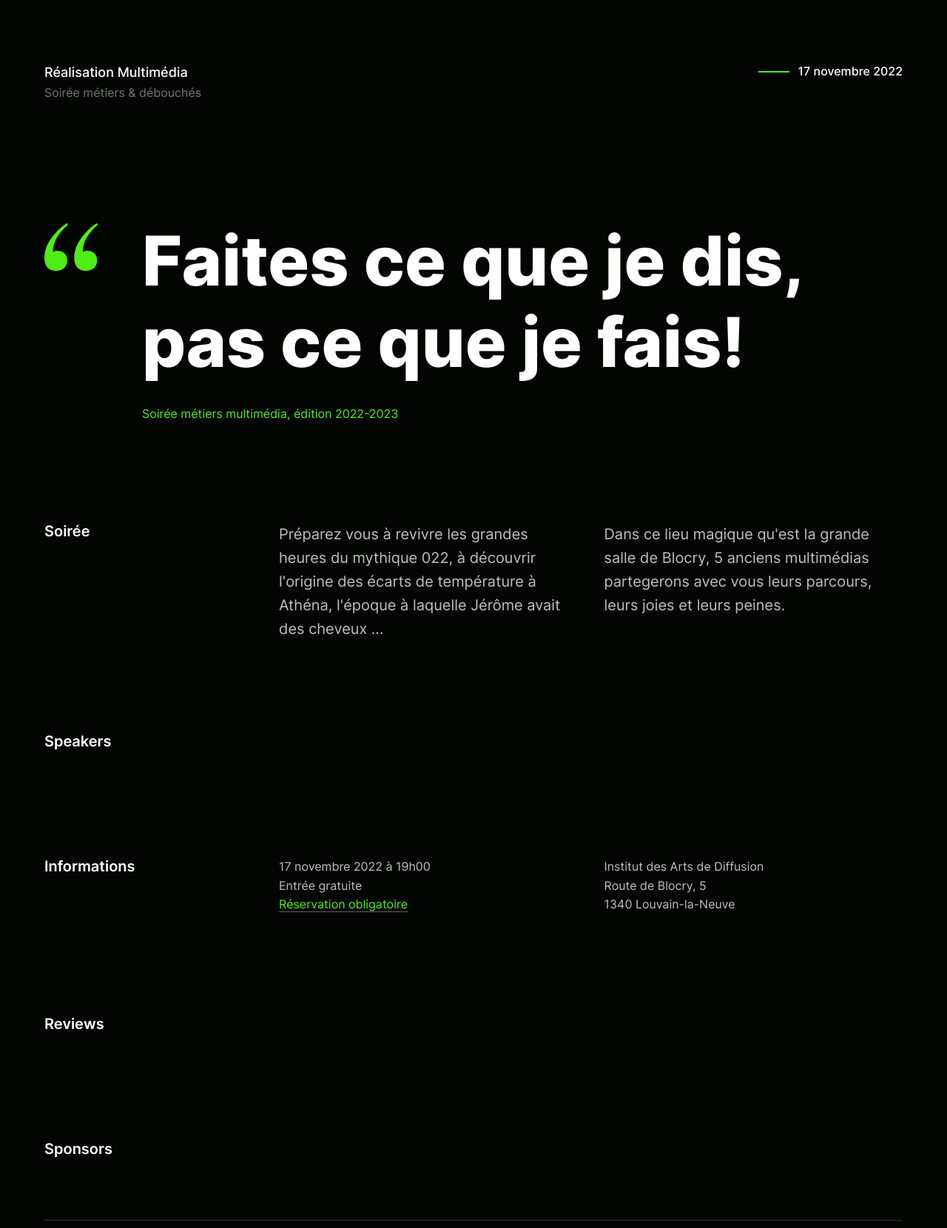
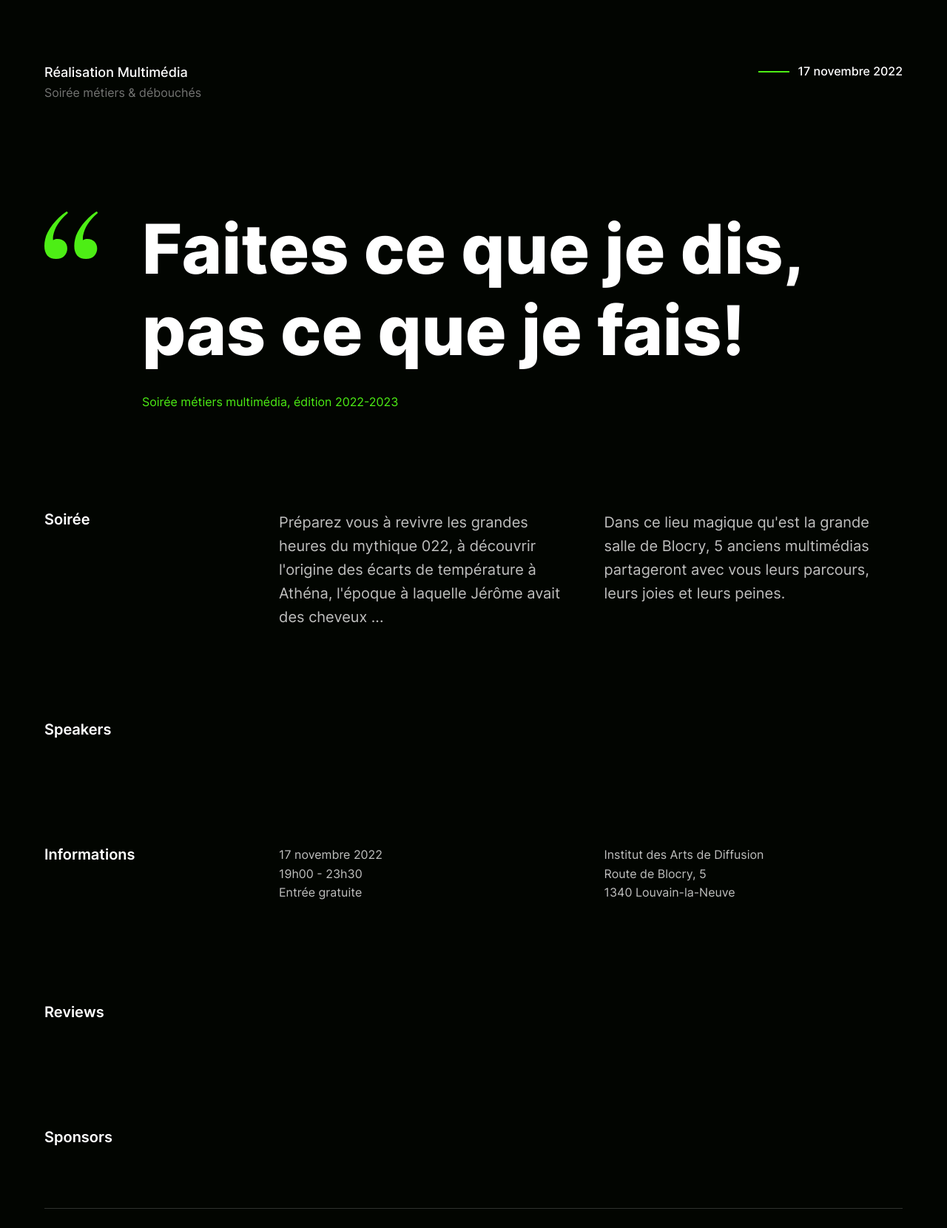
Before and after one commit to jeromecoupe/iad-soireemm-2022-2023, a Node project: template src/content/pages/index.njk in a window 1280 px wide. Shown: the top 1660 px of the page at 74% size. Run offline with Node 20 templates, Linux system fonts and the light colour scheme; the template is opened without the code that fills it, so the values that code supplies are empty; style sheets or scripts are compiled from the project's sources; some libraries are stand-ins or nearby versions.

Commit message:
adjustments

```diff
--- a/src/_data/site.js
+++ b/src/_data/site.js
@@ -6,4 +6,5 @@ module.exports = {
   authorName: "IAD MM",
   authorTwitter: "@jeromecoupe",
   buildDate: new Date(),
+  reservations: true,
 };
--- /dev/null
+++ b/src/assets/scss/components/_components-cta.scss
@@ -0,0 +1,15 @@
+// =================================
+// =call to action
+// =================================
+
+.c-cta {
+  display: inline-block;
+  padding-block-end: calc(2 / 16 * 1rem);
+  border-block-end: 2px solid var(--color-text-muted);
+  text-decoration: none;
+}
+
+.c-cta:hover,
+.c-cta:focus {
+  border-color: var(--color-brand);
+}
--- a/src/assets/scss/components/_components-siteheader.scss
+++ b/src/assets/scss/components/_components-siteheader.scss
@@ -19,7 +19,7 @@
   flex-direction: column;
   justify-content: flex-start;
   align-items: flex-start;
-  gap: calc(6 / 16 * 1rem);
+  gap: calc(3 / 16 * 1rem);
 
   @include breakpoint(medium) {
     flex-direction: row;
@@ -41,6 +41,7 @@
 }
 
 .c-siteheader__subtitle {
+  margin-block-end: 0;
   font-weight: 400;
   font-size: 1rem;
   color: var(--color-text-muted);
--- a/src/assets/scss/main.scss
+++ b/src/assets/scss/main.scss
@@ -28,3 +28,4 @@
 @import "components/_components-review.scss";
 @import "components/_components-sponsors.scss";
 @import "components/_components-sponsor.scss";
+@import "components/_components-cta.scss";
--- a/src/content/pages/index.njk
+++ b/src/content/pages/index.njk
@@ -32,7 +32,7 @@ permalink: index.html
       </div>
       <div class="c-pageintro">
         <p>Préparez vous à revivre les grandes heures du mythique 022, à découvrir l'origine des écarts de température à Athéna, l'époque à laquelle Jérôme avait des cheveux ...</p>
-        <p>Dans ce lieu magique qu'est la grande salle de Blocry, 5 anciens multimédias partegerons avec vous leurs parcours, leurs joies et leurs peines.</p>
+        <p>Dans ce lieu magique qu'est la grande salle de Blocry, 5 anciens multimédias partageront avec vous leurs parcours, leurs joies et leurs peines.</p>
       </div>
     </div>
   </div>
@@ -66,17 +66,26 @@ permalink: index.html
       <div>
         <h3 class="c-h3">Informations</h3>
       </div>
+      <div>
         <div class="l-grid  l-grid--colgap  l-grid--2cols@medium">
+          <div>
             <p>
-          17 novembre 2022 à 19h00<br>
-          Entrée gratuite<br>
-          <a href="#">Réservation obligatoire</a>
+              17 novembre 2022<br>
+              19h00 - 23h30<br>
+              Entrée gratuite
             </p>
+          </div>
+          <div>
             <address>
-          Institut des Arts de Diffusion<br>
+              <p>Institut des Arts de Diffusion<br>
               Route de Blocry, 5<br>
-          1340 Louvain-la-Neuve
+              1340 Louvain-la-Neuve</p>
             </address>
+          </div>
+        </div>
+        {% if site.reservations %}
+          <p><a class="c-cta" href="#">Réservation obligatoire</a></p>
+        {% endif %}
       </div>
     </div>
   </div>
```
Lines whose indentation alone changed are shown as unchanged.
